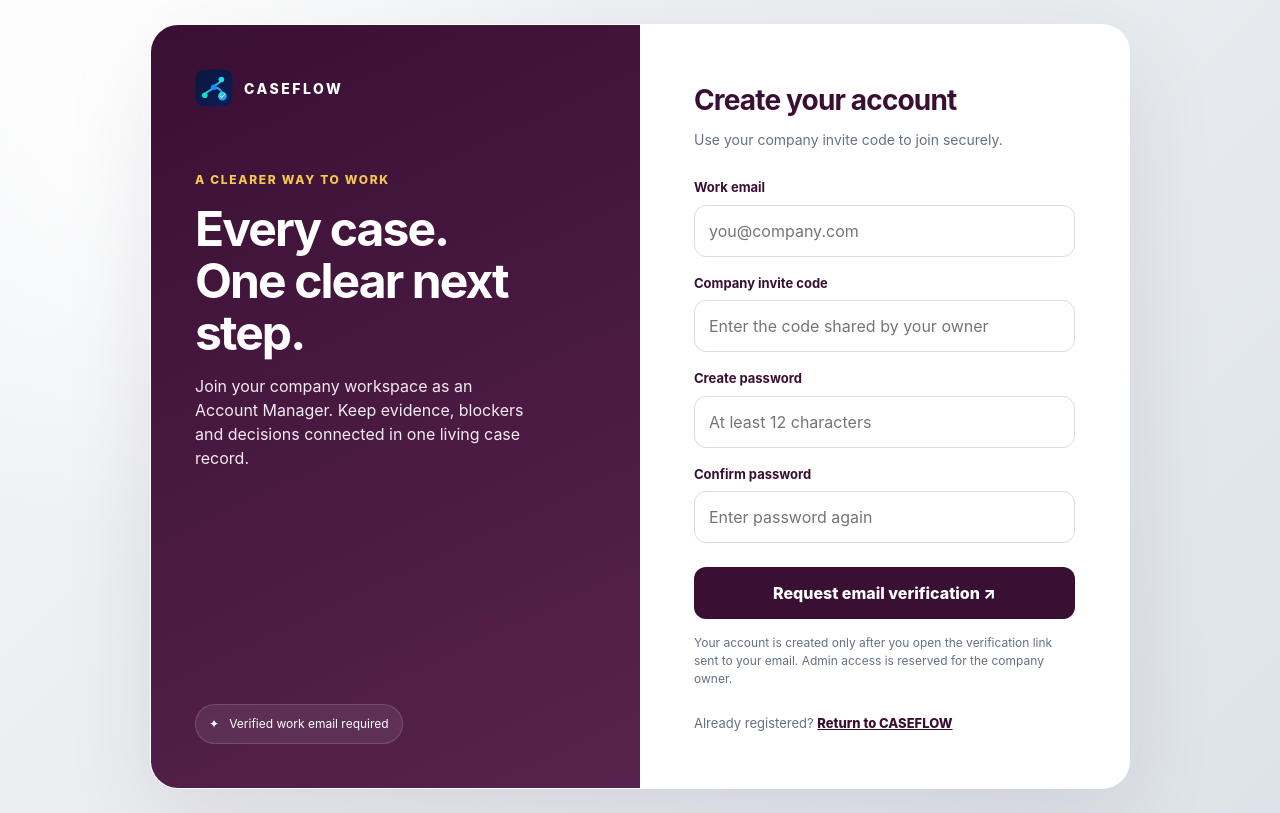
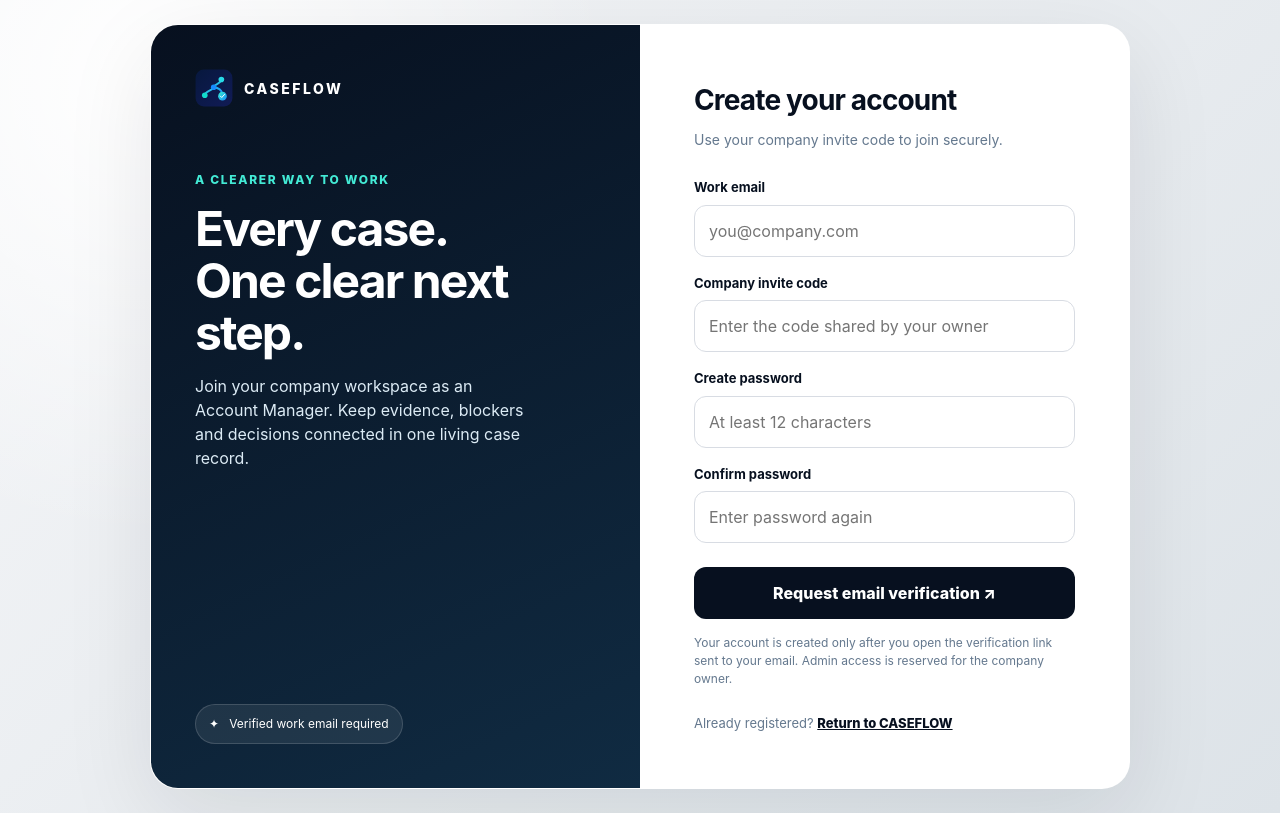
Before and after one commit to Sraveena1992/CASEFLOW, a website: page bundle/signup.html in a window 1280 px wide. Drawn offline with Linux system fonts and the light colour scheme.

Commit message:
Align authentication page colors with CASEFLOW navy teal brand

```diff
--- a/bundle/signup.html
+++ b/bundle/signup.html
@@ -2,16 +2,16 @@
 <html lang="en">
 <head>
 <meta charset="utf-8"><meta name="viewport" content="width=device-width,initial-scale=1">
-<meta name="theme-color" content="#3A0F34"><title>Join CASEFLOW · Account Manager</title>
+<meta name="theme-color" content="#07101f"><title>Join CASEFLOW · Account Manager</title>
 <style>
-:root{color-scheme:light;--ink:#3A0F34;--gold:#EAAA00;--ice:#DDE3E8;--muted:#667085}
+:root{color-scheme:light;--ink:#07101f;--gold:#43ead5;--ice:#DDE3E8;--muted:#64788e}
 *{box-sizing:border-box}body{margin:0;min-height:100vh;font:16px/1.5 Inter,ui-sans-serif,system-ui,-apple-system,sans-serif;color:var(--ink);background:radial-gradient(circle at 12% 10%,#fff 0,transparent 34%),linear-gradient(135deg,#f5f6f8,#DDE3E8);display:grid;place-items:center;padding:24px}
-.shell{width:min(100%,980px);display:grid;grid-template-columns:1fr 1fr;background:#fff;border:1px solid #ffffffb8;border-radius:28px;overflow:hidden;box-shadow:0 28px 90px #3A0F3418}
-aside{padding:44px;background:linear-gradient(155deg,#3A0F34,#57234e);color:white;display:flex;flex-direction:column;justify-content:space-between;min-height:590px}
-.logo{display:flex;align-items:center;gap:11px;font-size:14px;font-weight:850;letter-spacing:.18em}.logo img{width:38px;height:38px;object-fit:contain}.eyebrow{color:#f5c84e;font-size:12px;font-weight:800;letter-spacing:.14em;text-transform:uppercase;margin-top:64px}
-h1{font-size:clamp(32px,4vw,48px);line-height:1.08;letter-spacing:-.04em;margin:14px 0}aside p{color:#f4eaf2;max-width:340px}.pill{display:inline-flex;align-items:center;gap:8px;background:#ffffff14;border:1px solid #ffffff26;border-radius:999px;padding:10px 13px;font-size:12px;width:max-content}
+.shell{width:min(100%,980px);display:grid;grid-template-columns:1fr 1fr;background:#fff;border:1px solid #ffffffb8;border-radius:28px;overflow:hidden;box-shadow:0 28px 90px #07101f18}
+aside{padding:44px;background:linear-gradient(155deg,#07101f,#102b42);color:white;display:flex;flex-direction:column;justify-content:space-between;min-height:590px}
+.logo{display:flex;align-items:center;gap:11px;font-size:14px;font-weight:850;letter-spacing:.18em}.logo img{width:38px;height:38px;object-fit:contain}.eyebrow{color:#43ead5;font-size:12px;font-weight:800;letter-spacing:.14em;text-transform:uppercase;margin-top:64px}
+h1{font-size:clamp(32px,4vw,48px);line-height:1.08;letter-spacing:-.04em;margin:14px 0}aside p{color:#dcebf5;max-width:340px}.pill{display:inline-flex;align-items:center;gap:8px;background:#ffffff14;border:1px solid #ffffff26;border-radius:999px;padding:10px 13px;font-size:12px;width:max-content}
 main{padding:clamp(28px,5vw,54px)}h2{font-size:28px;letter-spacing:-.03em;margin:0 0 8px}.sub{color:var(--muted);margin:0 0 28px;font-size:14px}
-label{display:block;font-size:13px;font-weight:750;margin:17px 0 7px}input{width:100%;padding:13px 14px;border:1px solid #d8dce3;border-radius:12px;font:inherit;color:var(--ink);outline:none;background:#fff}input:focus{border-color:var(--gold);box-shadow:0 0 0 3px #EAAA0028}
+label{display:block;font-size:13px;font-weight:750;margin:17px 0 7px}input{width:100%;padding:13px 14px;border:1px solid #d8dce3;border-radius:12px;font:inherit;color:var(--ink);outline:none;background:#fff}input:focus{border-color:var(--gold);box-shadow:0 0 0 3px #43ead528}
 button{margin-top:24px;width:100%;border:0;border-radius:12px;padding:14px;background:var(--ink);color:white;font:inherit;font-weight:800;cursor:pointer;transition:transform .15s,background .15s}button:hover{background:#512044;transform:translateY(-1px)}button:disabled{opacity:.6;cursor:wait}
 .note{font-size:12px;color:var(--muted);margin-top:15px}.message{display:none;padding:12px 14px;border-radius:12px;background:#f3f5f7;color:var(--ink);font-size:13px;margin-top:18px;overflow-wrap:anywhere}.message.show{display:block}.foot{margin-top:26px;font-size:13px;color:var(--muted)}a{color:var(--ink);font-weight:800}
 @media(max-width:700px){.shell{grid-template-columns:1fr}aside{min-height:auto;padding:28px}.eyebrow{margin-top:32px}main{padding:28px}h1{font-size:34px}}
```
